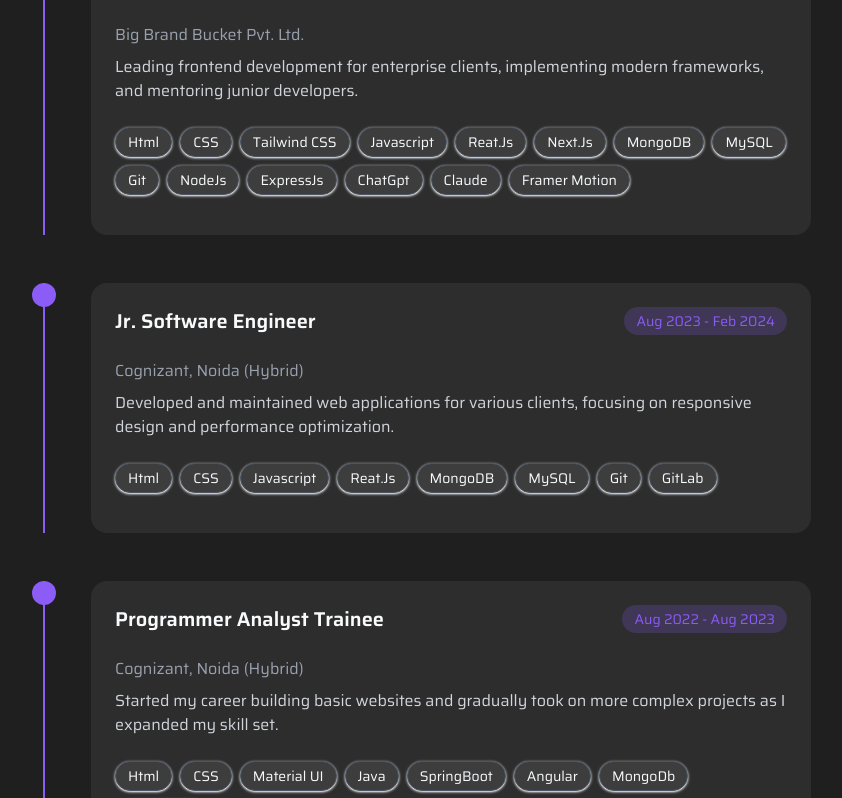
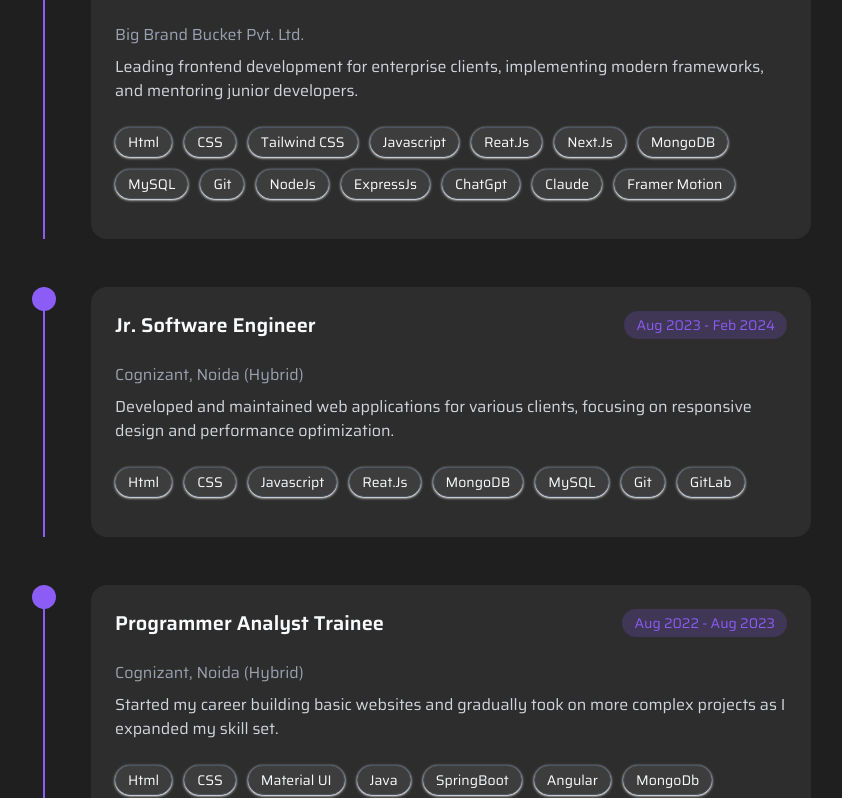
Before and after one commit to deepakguptabvp/portfolio, a React (Vite) app: page / in a window 1280 px wide. Shown: the part 2301-3099 px from the top of the page, without its empty margins (213-1055 px from the left). Built offline with nearby package versions, Linux system fonts and the light colour scheme.

Commit message:
UI improvement

```diff
--- a/src/components/WorkExperience.jsx
+++ b/src/components/WorkExperience.jsx
@@ -42,7 +42,7 @@
                   </div>
                   <p className="text-gray-400 mb-2">{data.company}</p>
                   <p className="text-gray-300 mb-2">{data.description}</p>
-                  <div className="flex flex-wrap gap-2 my-4">
+                  <div className="flex flex-wrap gap-3 my-4">
                     {data.techStack?.map((tech, i) => (
                       <span
                         key={i}
```
